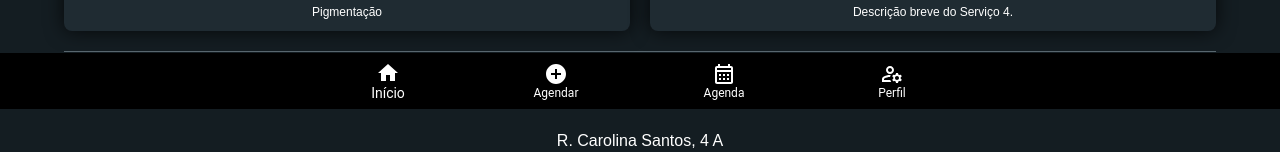
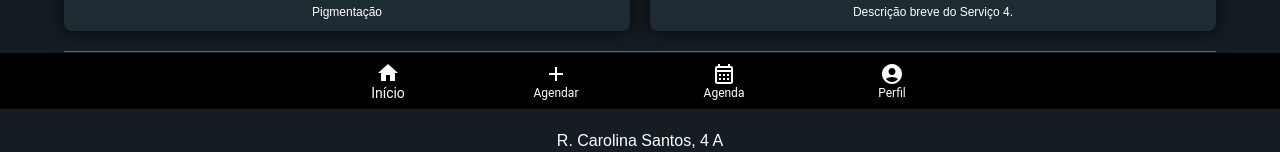
Before and after one commit to X5GuilhermeBR/barbershop-frontend, a React (Create React App) app: page /inicio in a window 1280 px wide. Shown: the part 691-843 px from the top of the page. Built offline with nearby package versions, Linux system fonts and the light colour scheme; no server answers; sample sign-in values are in the browser's storage.

Commit message:
Ajuste de CSS

```diff
--- a/src/components/FooterNavigation/FooterNavigation.js
+++ b/src/components/FooterNavigation/FooterNavigation.js
@@ -2,13 +2,11 @@ import React, { useState } from 'react';
 import { BottomNavigation, BottomNavigationAction } from '@mui/material';
 import { Link } from 'react-router-dom';
 import HomeOutlinedIcon from '@mui/icons-material/HomeOutlined';
-import AddCircleOutlinedIcon from '@mui/icons-material/AddCircleOutlined';
 import CalendarMonthOutlinedIcon from '@mui/icons-material/CalendarMonthOutlined';
-import ManageAccountsOutlinedIcon from '@mui/icons-material/ManageAccountsOutlined';
 import HomeIcon from '@mui/icons-material/Home';
-import AddCircleIcon from '@mui/icons-material/AddCircle';
 import CalendarMonthIcon from '@mui/icons-material/CalendarMonth';
-import ManageAccountsIcon from '@mui/icons-material/ManageAccounts';
+import AccountCircleIcon from '@mui/icons-material/AccountCircle';
+import AddIcon from '@mui/icons-material/Add';
 import { useAuth } from '../../context/AuthContext';
 
 function FooterNavigation() {
@@ -46,7 +44,7 @@ function FooterNavigation() {
           to="/novo-agendamento"
           label="Agendar"
           value="schedule"
-          icon={value === 'schedule' ? <AddCircleIcon sx={{ fill: 'white' }} /> : <AddCircleOutlinedIcon />}
+          icon={value === 'schedule' ? <AddIcon sx={{ fill: 'white' }} /> : <AddIcon />}
           sx={{ color: 'inherit', '&.Mui-selected': { color: 'white' } }}
           showLabel
         />
@@ -67,7 +65,7 @@ function FooterNavigation() {
         to="/configuracoes"
         label="Perfil"
         value="profile"
-        icon={value === 'profile' ? <ManageAccountsIcon sx={{ fill: 'white' }} /> : <ManageAccountsOutlinedIcon />}
+        icon={value === 'profile' ? <AccountCircleIcon sx={{ fill: 'white' }} /> : <AccountCircleIcon />}
         sx={{ color: 'inherit', '&.Mui-selected': { color: 'white' } }}
         showLabel
       />
--- a/src/pages/Home/Home.jsx
+++ b/src/pages/Home/Home.jsx
@@ -3,6 +3,7 @@ import ContentCutIcon from '@mui/icons-material/ContentCut';
 import WhatsAppIcon from '@mui/icons-material/WhatsApp';
 import { Alert, AlertTitle, Container, Grid } from '@mui/material';
 import React, { useEffect, useState } from 'react';
+import { useNavigate } from 'react-router-dom'; // Importando useNavigate
 import FooterNavigation from '../../components/FooterNavigation/FooterNavigation';
 import Header from '../../components/Header/Header';
 import SchedulingCard from '../../components/SchedulingCard/SchedulingCard';
@@ -26,6 +27,7 @@ function HomePage() {
   const { userInfo } = useAuth();
   const [schedule, setSchedule] = useState([]);
   const [hasScheduledAppointment, setHasScheduledAppointment] = useState(false);
+  const navigate = useNavigate(); // Obtendo a função navigate
 
   useEffect(() => {
     async function fetchCheckScheduleById() {
@@ -58,6 +60,18 @@ function HomePage() {
     return firstName;
   };
 
+  const handleWhatsAppClick = () => {
+    const phoneNumber = '5521972862906';
+    const message = encodeURIComponent('mensagem');
+    const whatsappUrl = `https://wa.me/${phoneNumber}?text=${message}`;
+
+    window.location.href = whatsappUrl;
+  };
+
+  const handleAgendarClick = () => {
+    navigate('/novo-agendamento'); // Redirecionar para a rota '/agendar' ao clicar no botão
+  };
+
   return (
     <>
       <Header icon={<ContentCutIcon />} title={`Bem-vindo, ${userInfo ? getFirstName() : ''}!`} />
@@ -73,6 +87,7 @@ function HomePage() {
             variant="contained"
             backgroundColor={colors.secundary}
             startIcon={<AddIcon />}
+            onClick={handleAgendarClick} // Adicionando o evento onClick
           >
             QUERO MARCAR UM HORÁRIO
           </CustomButton>
@@ -80,6 +95,7 @@ function HomePage() {
             variant="contained"
             backgroundColor={colors.fourth}
             startIcon={<WhatsAppIcon />}
+            onClick={handleWhatsAppClick}
           >
             QUERO FALAR COM O FLOW
           </CustomButton>
```
Also changed, not shown: src/assets/images/barbeiro.png (added).
